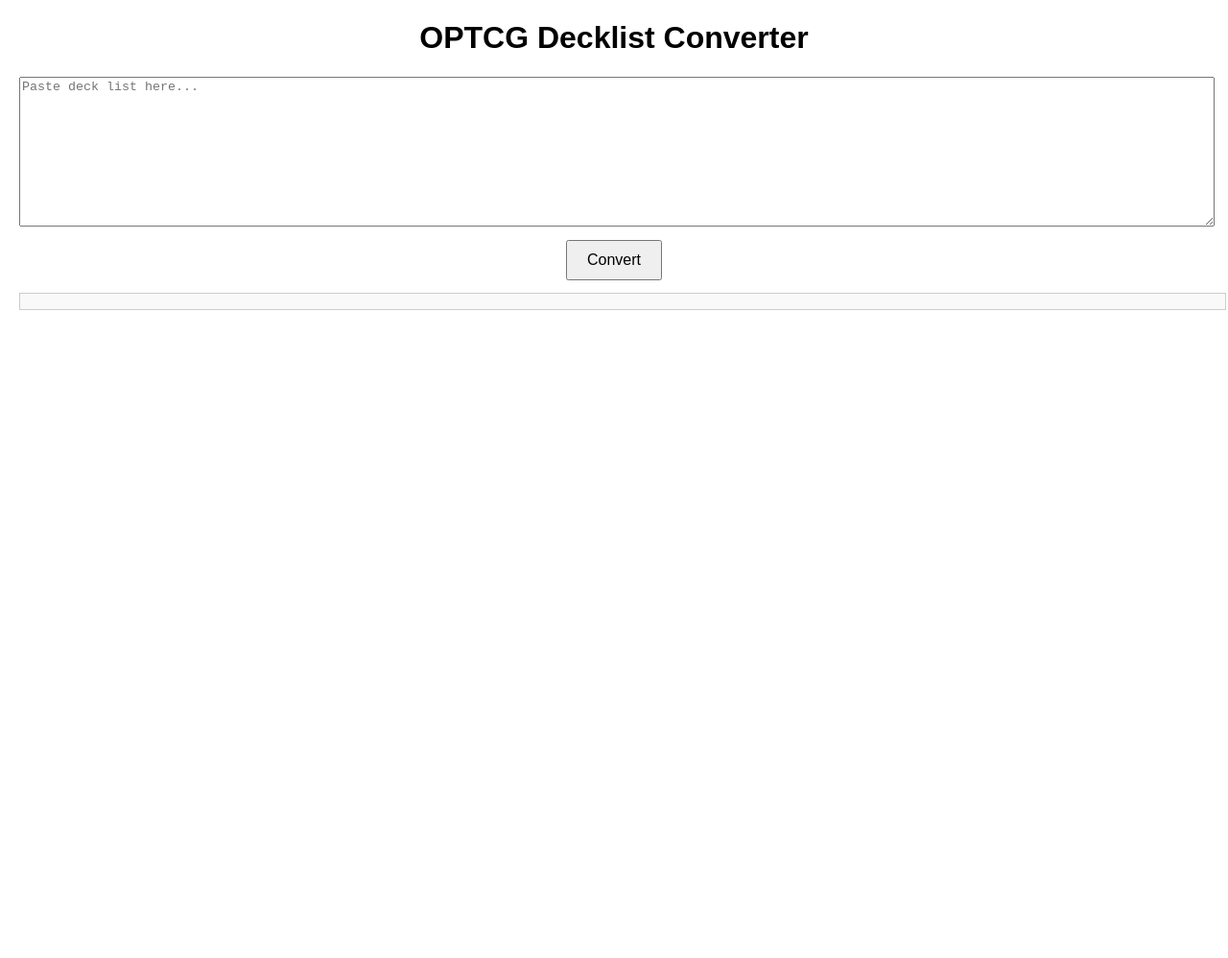
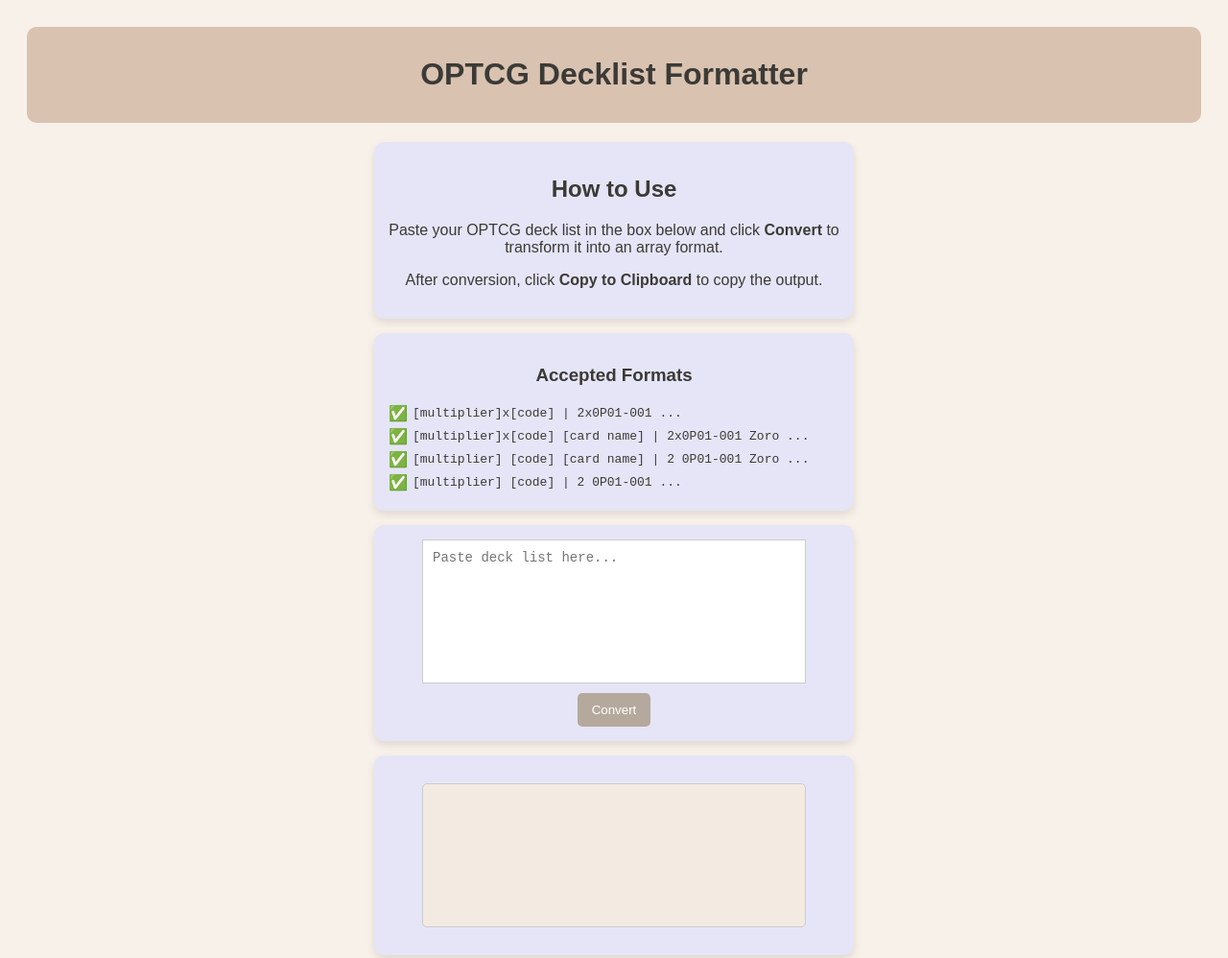
Before and after one commit to jfsungcs/optcg-decklist-formatter, a plain HTML site: page index.html in a window 1280 px wide. Shown: the top 998 px of the page at 96% size. Before the commit the page ends 800 px from the top, so only its background shows below. Drawn offline with Linux system fonts and the light colour scheme.

Commit message:
Added How to use instructions and improved UI

```diff
--- a/index.html
+++ b/index.html
@@ -3,38 +3,47 @@
 <head>
     <meta charset="UTF-8">
     <meta name="viewport" content="width=device-width, initial-scale=1.0">
-    <title>OPTCG Decklist Converter</title>
+    <title>OPTCG Decklist Formatter</title>
+    <link rel="stylesheet" href="styles.css">
     <script defer src="script.js"></script>
-    <style>
-        body { font-family: Arial, sans-serif; text-align: center; margin: 20px; }
-        textarea { width: 100%; height: 150px; margin-bottom: 10px; }
-        button { padding: 10px 20px; font-size: 16px; cursor: pointer; }
-        pre { background: #f4f4f4; padding: 10px; text-align: left; white-space: pre-wrap; }
-    </style>
-    <style>
-        #output {
-            width: 100%;
-            height: auto;
-            max-height: 200px; /* Prevents it from being too large */
-            overflow: auto; /* Enables scrolling if needed */
-            white-space: pre-wrap; /* Ensures text wraps properly */
-            word-wrap: break-word; /* Breaks long words */
-            border: 1px solid #ccc;
-            padding: 8px;
-            background: #f9f9f9;
-        }
-    </style>
-
 </head>
 <body>
-    <h1>OPTCG Decklist Converter</h1>
-    <textarea id="deckInput" rows="10" cols="40" placeholder="Paste deck list here..."></textarea>
-    <div>
-        <button onclick="convertDeck()">Convert</button>
+    <header>
+        <h1>OPTCG Decklist Formatter</h1>
+    </header>
 
-        <!-- Add the "Copy to Clipboard" button here -->
-        <button id="copyButton" onclick="copyToClipboard()" style="display: none;">Copy to Clipboard</button>
+    <div class="container">
+        <section class="instructions">
+            <h2>How to Use</h2>
+            <p>Paste your OPTCG deck list in the box below and click <b>Convert</b> to transform it into an array format.</p>
+            <p>After conversion, click <b>Copy to Clipboard</b> to copy the output.</p>
+        </section>
+
+        <section class="formats">
+            <h3>Accepted Formats</h3>
+            <div class="format-box">
+                <span>✅ <code>[multiplier]x[code] | 2x0P01-001 ...</code></span>
+                <span>✅ <code>[multiplier]x[code] [card name] | 2x0P01-001 Zoro ...</code></span>
+                <span>✅ <code>[multiplier] [code] [card name] | 2 0P01-001 Zoro ...</code></span>
+                <span>✅ <code>[multiplier] [code] | 2 0P01-001 ...</code></span>
+            </div>
+        </section>
+
+        <section class="deck-input">
+            <div class="input-container">
+                <textarea id="deckInput" placeholder="Paste deck list here..."></textarea>
+                <div class="button-group">
+                    <button onclick="convertDeck()">Convert</button>
+                    <button id="copyButton" onclick="copyToClipboard()" style="display: none;">Copy to Clipboard</button>
+                </div>
+            </div>
+        </section>
+
+        <section class="output">
+            <div class="output-container">
+                <pre id="output"></pre>
+            </div>
+        </section>
     </div>
-
-    <pre id="output"></pre>
+</body>
 </html>
--- /dev/null
+++ b/styles.css
@@ -0,0 +1,83 @@
+/* Nostalgic Pastel Theme */
+body {
+    font-family: 'Arial', sans-serif;
+    text-align: center;
+    background-color: #f8f1e9; /* Soft Beige */
+    color: #3b3a36; /* Darker Contrast */
+    padding: 20px;
+}
+header {
+    background-color: #d9c2b0; /* Faded Pink */
+    padding: 10px;
+    border-radius: 10px;
+    margin-bottom: 20px;
+}
+.container {
+    max-width: 500px;
+    margin: 0 auto;
+}
+.instructions, .formats, .deck-input, .output {
+    background: #e5e5f7; /* Muted Blue */
+    padding: 15px;
+    border-radius: 10px;
+    margin: 15px 0;
+    box-shadow: 0 4px 8px rgba(0, 0, 0, 0.1);
+}
+button {
+    background: #b5a99d; /* Warm Vintage Brown */
+    color: white;
+    padding: 10px 15px;
+    border: none;
+    border-radius: 5px;
+    cursor: pointer;
+}
+button:hover {
+    background: #978b80;
+}
+pre {
+    background: #f3ebe2;
+    padding: 10px;
+    text-align: left;
+    white-space: pre-wrap;
+    border-radius: 5px;
+    overflow: auto;
+}
+/* Responsive Input & Output Areas */
+.input-container, .output-container {
+    display: flex;
+    flex-direction: column;
+    align-items: center;
+}
+textarea, pre {
+    width: 100%;
+    max-width: 400px;
+    height: 150px;
+    resize: none;
+    border: 1px solid #ccc;
+    padding: 10px;
+    font-size: 14px;
+    box-sizing: border-box;
+}
+.button-group {
+    margin-top: 10px;
+}
+@media (max-width: 480px) {
+    .container {
+        max-width: 90%;
+    }
+    textarea, pre {
+        max-width: 100%;
+    }
+}
+/* Ensure Accepted Formats Display Properly */
+.format-box {
+    display: flex;
+    flex-direction: column;
+    align-items: flex-start;
+}
+.format-box span {
+    display: flex;
+    align-items: center;
+    gap: 5px;
+    margin-bottom: 5px;
+}
```
